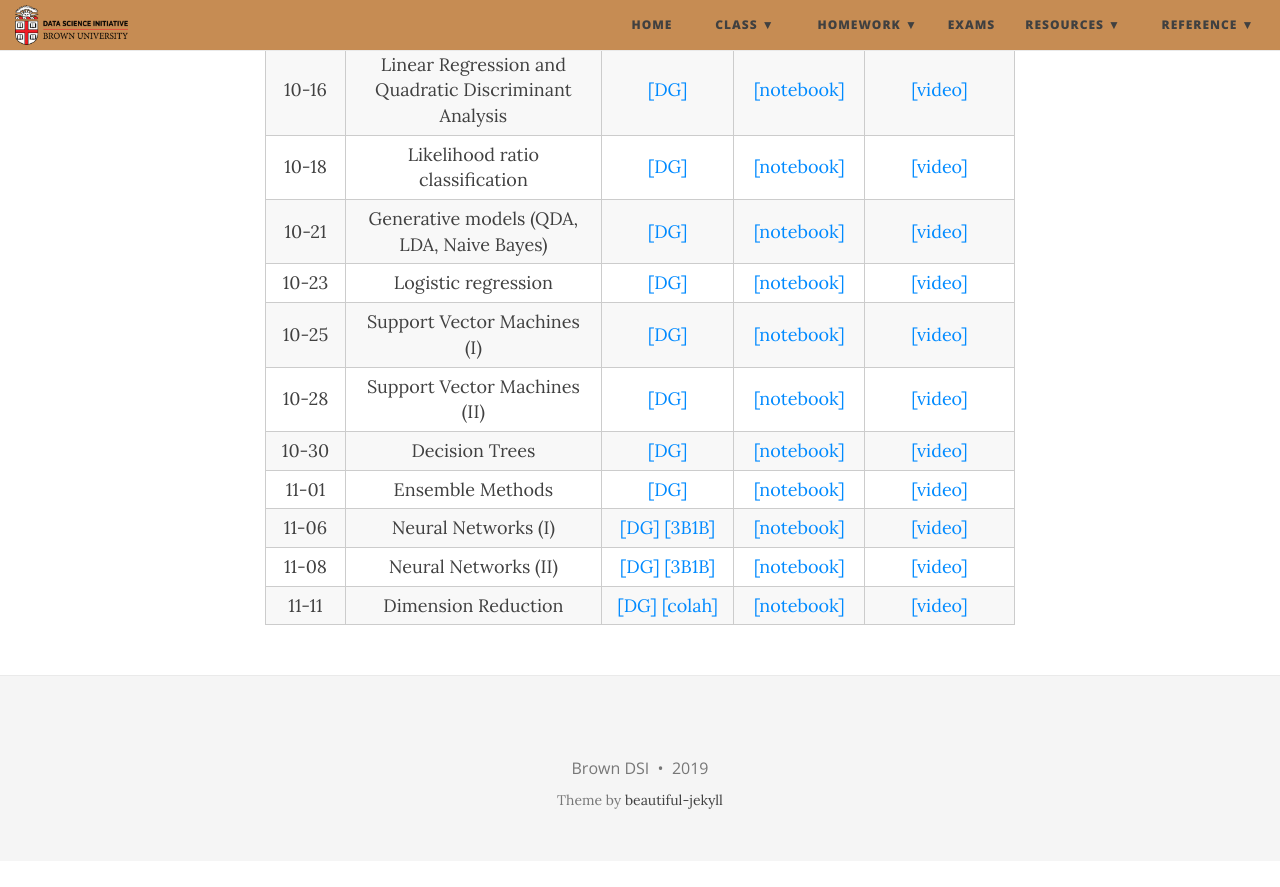
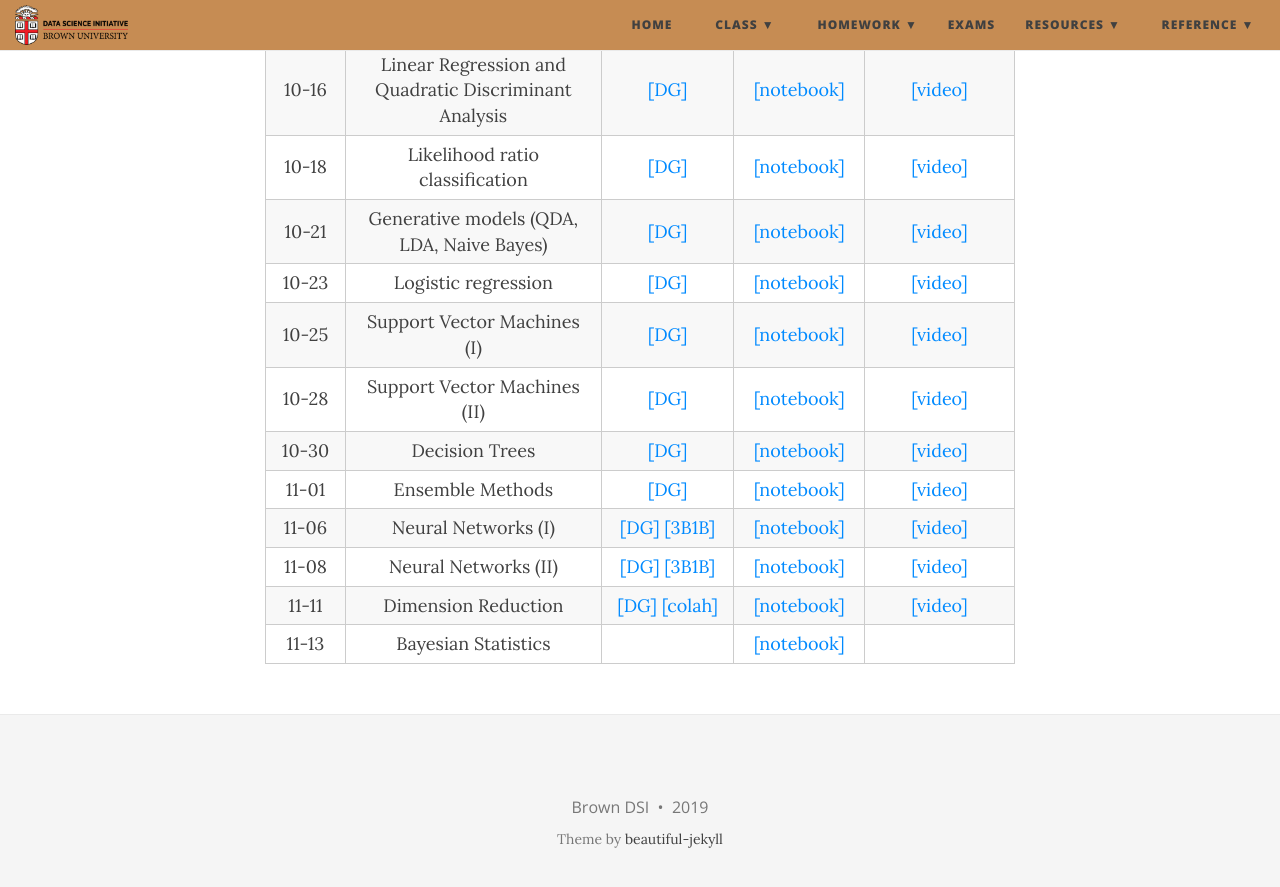
Before and after one commit to data1010/data1010.github.io, a Jekyll site: the page built from class.md, in a window 1280 px wide and 900 px high, scrolled down 1238 px. Shown: the top 887 px of the window. Built offline with Jekyll 4.4.1, drawn with Linux system fonts in a browser that asks for light colours; nearby versions of some CDN libraries; before the commit the page ends 2099 px from its top, so only the background shows below that.

Commit message:
Add link for notebook from 11-13

```diff
--- a/class.md
+++ b/class.md
@@ -210,5 +210,12 @@ title: Notebooks and videos
       <td style="text-align: center"><a href="https://nbviewer.jupyter.org/github/data1010/problem-sets/blob/master/11-11/data1010-11-11.ipynb">[notebook]</a></td>
       <td style="text-align: center"><a href="https://youtu.be/x96OF4Ac2yk">[video]</a></td>
     </tr>
+    <tr>
+      <td style="text-align: center">11-13</td>
+      <td style="text-align: center">Bayesian Statistics</td>
+      <td style="text-align: center"><a href="https://mathigon.org/course/bayesian-inference-and-graphical-models/introduction"></a></td>
+      <td style="text-align: center"><a href="https://nbviewer.jupyter.org/github/data1010/problem-sets/blob/master/11-13/data1010-11-13.ipynb">[notebook]</a></td>
+      <td style="text-align: center"><a href=""></a></td>
+    </tr>
   </tbody>
 </table>
```
